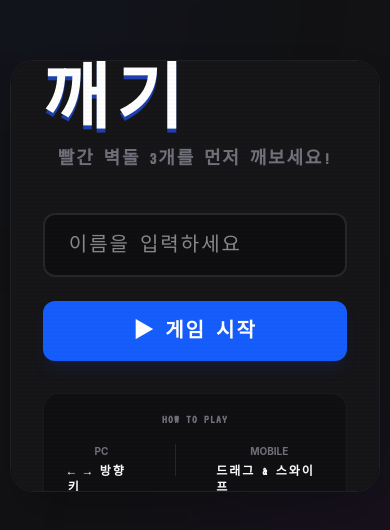
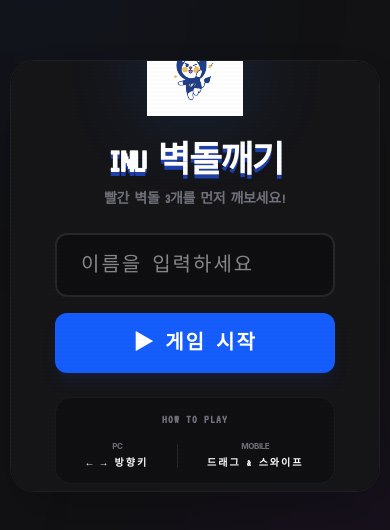
Before and after one commit to 777ceo11/block-mid-test, a Next.js app: page / in a window 390 px wide. Shown: the part 146-676 px from the top of the page. Built offline with nearby package versions, Linux system fonts and the light colour scheme.

Commit message:
Complete mobile responsiveness overhaul for main menu

```diff
--- a/app/page.tsx
+++ b/app/page.tsx
@@ -470,44 +470,54 @@
         <canvas ref={canvasRef} width={CANVAS_WIDTH} height={CANVAS_HEIGHT} className="bg-zinc-950 w-full h-full object-contain" />
 
         {gameState === "MENU" && (
-          <div className="absolute inset-0 z-10 flex flex-col items-center justify-center bg-zinc-900/95 p-8 backdrop-blur-md">
-            <div className="mb-10 relative w-40 h-40 group">
+          <div className="absolute inset-0 z-10 flex flex-col items-center justify-center bg-zinc-900/95 p-4 sm:p-8 backdrop-blur-md overflow-y-auto">
+            {/* Mascot Image - Responsive Size */}
+            <div className="mb-6 sm:mb-10 relative w-24 h-24 sm:w-40 sm:h-40 group shrink-0">
                <div className="absolute inset-0 bg-blue-500/20 blur-2xl rounded-full"></div>
                <Image src="/Mascot.jpg" alt="Mascot" fill className="object-contain relative z-10" priority />
             </div>
-            <h1 className="text-7xl font-black text-white mb-2 tracking-widest retro-text drop-shadow-[0_4px_0_#1e40af]">INU 벽돌깨기</h1>
-            <p className="text-zinc-500 mb-10 font-bold tracking-widest retro-text text-lg">빨간 벽돌 3개를 먼저 깨보세요!</p>
-            <div className="w-full max-w-xs space-y-6">
+
+            {/* Title - Responsive Size */}
+            <h1 className="text-4xl sm:text-7xl font-black text-white mb-2 tracking-tighter sm:tracking-widest retro-text drop-shadow-[0_4px_0_#1e40af] text-center px-2">
+              INU 벽돌깨기
+            </h1>
+            <p className="text-zinc-500 mb-6 sm:mb-10 font-bold tracking-tight sm:tracking-widest retro-text text-sm sm:text-lg text-center px-4">
+              빨간 벽돌 3개를 먼저 깨보세요!
+            </p>
+
+            {/* Input & Button - Responsive Width */}
+            <div className="w-full max-w-[280px] sm:max-w-xs space-y-4 sm:space-y-6 shrink-0">
               <input
                 type="text"
                 placeholder="이름을 입력하세요"
                 value={playerName}
                 onKeyDown={(e) => e.key === 'Enter' && handleStartGame()}
                 onChange={(e) => setPlayerName(e.target.value)}
-                className="w-full px-6 py-4 bg-zinc-950/50 border-2 border-zinc-800 rounded-xl focus:outline-none focus:border-blue-500 text-white"
+                className="w-full px-4 py-3 sm:px-6 sm:py-4 bg-zinc-950/50 border-2 border-zinc-800 rounded-xl focus:outline-none focus:border-blue-500 text-white text-sm sm:text-base"
               />
-              <button onClick={handleStartGame} className="w-full game-btn btn-primary shadow-[0_4px_0_#1d4ed8] active:translate-y-1 active:shadow-none">
+              <button onClick={handleStartGame} className="w-full game-btn btn-primary shadow-[0_4px_0_#1d4ed8] active:translate-y-1 active:shadow-none py-3 sm:py-4 text-lg sm:text-xl">
                 <span>▶</span> 게임 시작
               </button>
             </div>
 
-            {/* Operation Instructions */}
-            <div className="mt-8 flex flex-col items-center gap-4 bg-zinc-950/40 px-6 py-4 rounded-2xl border border-zinc-800/50">
-              <h3 className="stat-label text-blue-400">HOW TO PLAY</h3>
-              <div className="flex gap-10">
+            {/* Operation Instructions - Responsive Layout */}
+            <div className="mt-6 sm:mt-8 flex flex-col items-center gap-3 sm:gap-4 bg-zinc-950/40 px-4 py-3 sm:px-6 sm:py-4 rounded-2xl border border-zinc-800/50 w-full max-w-[280px] sm:max-w-xs shrink-0">
+              <h3 className="stat-label text-blue-400 text-[10px] sm:text-[12px]">HOW TO PLAY</h3>
+              <div className="flex justify-around w-full items-center">
                 <div className="flex flex-col items-center gap-1">
-                  <span className="text-zinc-500 text-[10px] font-bold">PC</span>
-                  <span className="text-white text-xs font-bold retro-text">← → 방향키</span>
+                  <span className="text-zinc-500 text-[8px] sm:text-[10px] font-bold uppercase tracking-tighter">PC</span>
+                  <span className="text-white text-[10px] sm:text-xs font-bold retro-text whitespace-nowrap">← → 방향키</span>
                 </div>
-                <div className="h-8 w-px bg-zinc-800"></div>
+                <div className="h-6 sm:h-8 w-px bg-zinc-800"></div>
                 <div className="flex flex-col items-center gap-1">
-                  <span className="text-zinc-500 text-[10px] font-bold">MOBILE</span>
-                  <span className="text-white text-xs font-bold retro-text">드래그 & 스와이프</span>
+                  <span className="text-zinc-500 text-[8px] sm:text-[10px] font-bold uppercase tracking-tighter">MOBILE</span>
+                  <span className="text-white text-[10px] sm:text-xs font-bold retro-text whitespace-nowrap">드래그 & 스와이프</span>
                 </div>
               </div>
             </div>
 
-            <footer className="mt-12 text-zinc-500 text-sm font-bold tracking-wider opacity-60">
+            {/* Footer - Responsive Margin */}
+            <footer className="mt-8 sm:mt-12 text-zinc-500 text-[10px] sm:text-sm font-bold tracking-wider opacity-60 text-center px-4">
               학과: 경영학부 | 학번: 202102958 | 이름: 정성원
             </footer>
           </div>
```
